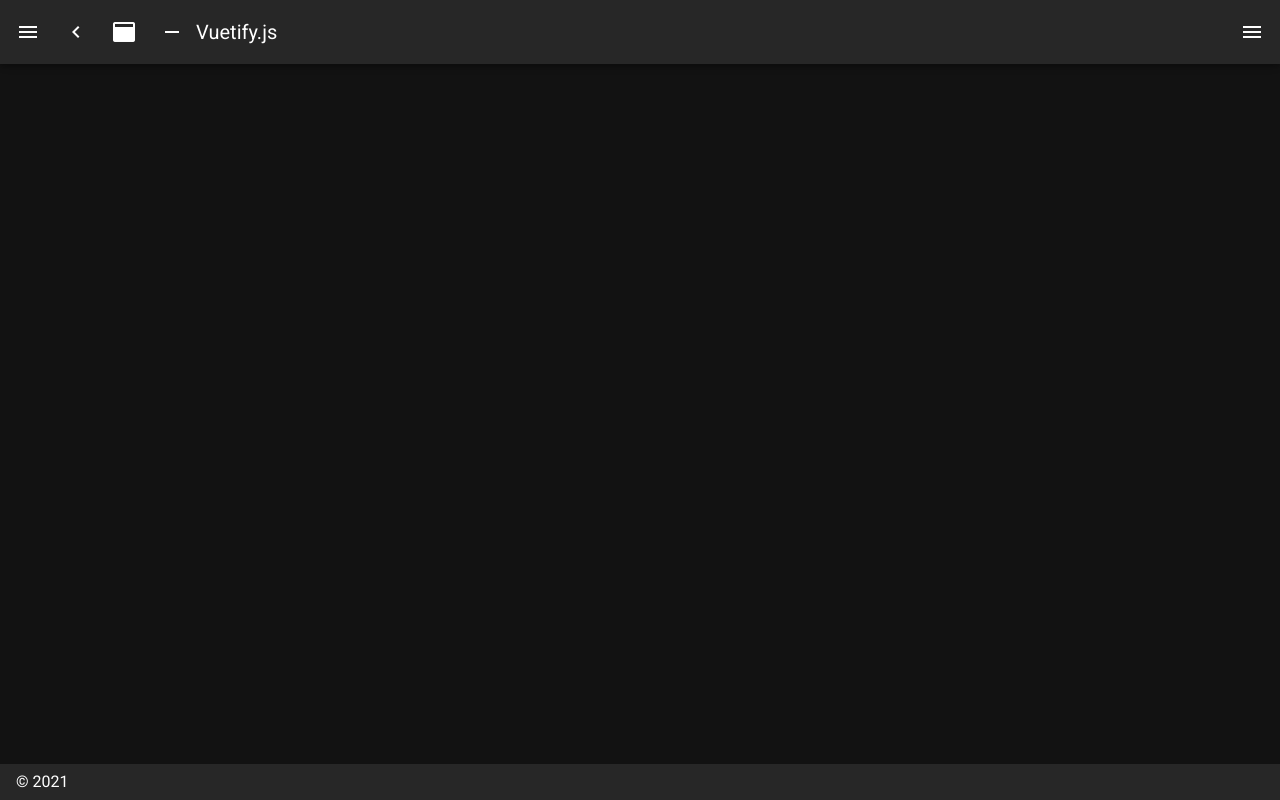
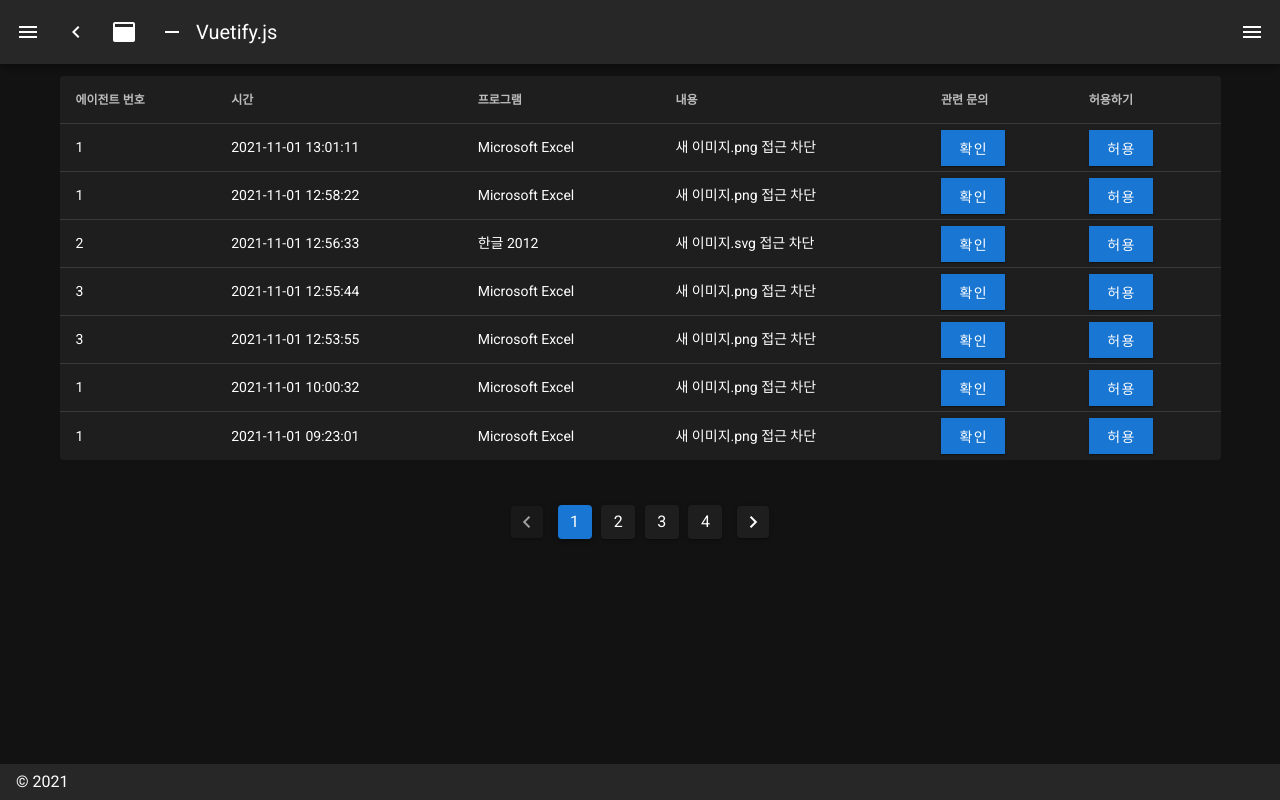
Before and after one commit to UHD-TERUTEN/UHDControlServer, a Nuxt app in the folder ClientApp/: page /FileAccessRejectLog in a window 1280 px wide. Before the commit this address had no page. Built offline with nearby package versions, Linux system fonts and the light colour scheme.

Commit message:
파일 접근 차단 로그, 시스템 로그 페이지 구현

```diff
--- /dev/null
+++ b/ClientApp/pages/FileAccessRejectLog.vue
@@ -0,0 +1,172 @@
+<template>
+  <div>
+
+    <v-simple-table>
+      <template v-slot:default>
+        <thead>
+          <tr>
+            <th class="text-left">에이전트 번호</th>
+            <th class="text-left">시간</th>
+            <th class="text-left">프로그램</th>
+            <th class="text-left">내용</th>
+            <th class="text-left">관련 문의</th>
+            <th class="text-left">허용하기</th>
+          </tr>
+        </thead>
+        <tbody>
+          <tr
+            v-for="item in logList"
+            :key="item.name"
+          >
+            <td>{{ item.agentId }}</td>
+            <td>{{ item.datetime }}</td>
+            <td>{{ item.programName }}</td>
+            <td>{{ item.details }}</td>
+            <td>
+              <v-btn
+                color="primary"
+                elevation="1"
+                tile
+              >
+                확인
+              </v-btn>
+            </td>
+            <td>
+              <v-btn
+                color="primary"
+                elevation="1"
+                tile
+              >
+                허용
+              </v-btn>
+            </td>
+          </tr>
+        </tbody>
+      </template>
+    </v-simple-table>
+
+    <div class="text-center">
+      <v-container>
+        <v-row justify="center">
+          <v-col cols="8">
+            <v-container class="max-width">
+              <v-pagination
+                v-model="page"
+                class="my-4"
+                :length="4"
+                @input="next"
+              ></v-pagination>
+            </v-container>
+          </v-col>
+        </v-row>
+      </v-container>
+    </div>
+
+  </div>
+</template>
+
+<style>
+
+</style>
+
+<script>
+export default {
+  data () {
+    return {
+      logList: [
+        {
+          agentId: 1,
+          datetime: '2021-11-01 13:01:11',
+          programName: 'Microsoft Excel',
+          details: '새 이미지.png 접근 차단',
+        },
+        {
+          agentId: 1,
+          datetime: '2021-11-01 12:58:22',
+          programName: 'Microsoft Excel',
+          details: '새 이미지.png 접근 차단',
+        },
+        {
+          agentId: 2,
+          datetime: '2021-11-01 12:56:33',
+          programName: '한글 2012',
+          details: '새 이미지.svg 접근 차단',
+        },
+        {
+          agentId: 3,
+          datetime: '2021-11-01 12:55:44',
+          programName: 'Microsoft Excel',
+          details: '새 이미지.png 접근 차단',
+        },
+        {
+          agentId: 3,
+          datetime: '2021-11-01 12:53:55',
+          programName: 'Microsoft Excel',
+          details: '새 이미지.png 접근 차단',
+        },
+        {
+          agentId: 1,
+          datetime: '2021-11-01 10:00:32',
+          programName: 'Microsoft Excel',
+          details: '새 이미지.png 접근 차단',
+        },
+        {
+          agentId: 1,
+          datetime: '2021-11-01 09:23:01',
+          programName: 'Microsoft Excel',
+          details: '새 이미지.png 접근 차단',
+        },
+      ],
+      page: 1,
+    }
+  },
+  methods: {
+    next() {
+      this.logList = [
+        {
+          agentId: 10,
+          datetime: '2021-11-01 13:01:11',
+          programName: 'Microsoft Excel',
+          details: '새 이미지.png 접근 차단',
+        },
+        {
+          agentId: 10,
+          datetime: '2021-11-01 12:58:22',
+          programName: 'Microsoft Excel',
+          details: '새 이미지.png 접근 차단',
+        },
+        {
+          agentId: 20,
+          datetime: '2021-11-01 12:56:33',
+          programName: '한글 2012',
+          details: '새 이미지.svg 접근 차단',
+        },
+        {
+          agentId: 30,
+          datetime: '2021-11-01 12:55:44',
+          programName: 'Microsoft Excel',
+          details: '새 이미지.png 접근 차단',
+        },
+        {
+          agentId: 30,
+          datetime: '2021-11-01 12:53:55',
+          programName: 'Microsoft Excel',
+          details: '새 이미지.png 접근 차단',
+        },
+        {
+          agentId: 10,
+          datetime: '2021-11-01 10:00:32',
+          programName: 'Microsoft Excel',
+          details: '새 이미지.png 접근 차단',
+        },
+        {
+          agentId: 10,
+          datetime: '2021-11-01 09:23:01',
+          programName: 'Microsoft Excel',
+          details: '새 이미지.png 접근 차단',
+        },
+      ]
+    }
+  }
+}
+</script>
--- /dev/null
+++ b/ClientApp/pages/SystemLog.vue
@@ -0,0 +1,146 @@
+<template>
+  <div>
+
+    <v-simple-table>
+      <template v-slot:default>
+        <thead>
+          <tr>
+            <th class="text-left">에이전트 번호</th>
+            <th class="text-left">날짜</th>
+            <th class="text-left">크기</th>
+            <th class="text-left">다운로드</th>
+          </tr>
+        </thead>
+        <tbody>
+          <tr
+            v-for="item in logList"
+            :key="item.name"
+          >
+            <td>{{ item.agentId }}</td>
+            <td>{{ item.date }}</td>
+            <td>{{ item.size }}</td>
+            <td>
+              <v-btn
+                color="primary"
+                elevation="1"
+                tile
+              >
+                다운로드
+              </v-btn>
+            </td>
+          </tr>
+        </tbody>
+      </template>
+    </v-simple-table>
+
+    <div class="text-center">
+      <v-container>
+        <v-row justify="center">
+          <v-col cols="8">
+            <v-container class="max-width">
+              <v-pagination
+                v-model="page"
+                class="my-4"
+                :length="4"
+                @input="next"
+              ></v-pagination>
+            </v-container>
+          </v-col>
+        </v-row>
+      </v-container>
+    </div>
+
+  </div>
+</template>
+
+<style>
+
+</style>
+
+<script>
+export default {
+  data () {
+    return {
+      logList: [
+        {
+          agentId: 1,
+          date: '2021-11-01',
+          size: "10.2 MB",
+        },
+        {
+          agentId: 1,
+          date: '2021-11-01',
+          size: "10.3 MB",
+        },
+        {
+          agentId: 2,
+          date: '2021-11-01',
+          size: "10.4 MB",
+        },
+        {
+          agentId: 3,
+          date: '2021-10-31',
+          size: "10.5 MB",
+        },
+        {
+          agentId: 3,
+          date: '2021-10-31',
+          size: "10.6 MB",
+        },
+        {
+          agentId: 1,
+          date: '2021-10-31',
+          size: "10.7 MB",
+        },
+        {
+          agentId: 1,
+          date: '2021-10-30',
+          size: "10.8 MB",
+        },
+      ],
+      page: 1,
+    }
+  },
+  methods: {
+    next() {
+      this.logList = [
+        {
+          agentId: 10,
+          date: '2021-11-01',
+          size: "10.2 MB",
+        },
+        {
+          agentId: 10,
+          date: '2021-11-01',
+          size: "10.3 MB",
+        },
+        {
+          agentId: 20,
+          date: '2021-11-01',
+          size: "10.4 MB",
+        },
+        {
+          agentId: 30,
+          date: '2021-10-31',
+          size: "10.5 MB",
+        },
+        {
+          agentId: 30,
+          date: '2021-10-31',
+          size: "10.6 MB",
+        },
+        {
+          agentId: 10,
+          date: '2021-10-31',
+          size: "10.7 MB",
+        },
+        {
+          agentId: 10,
+          date: '2021-10-30',
+          size: "10.8 MB",
+        },
+      ]
+    }
+  }
+}
+</script>
```
